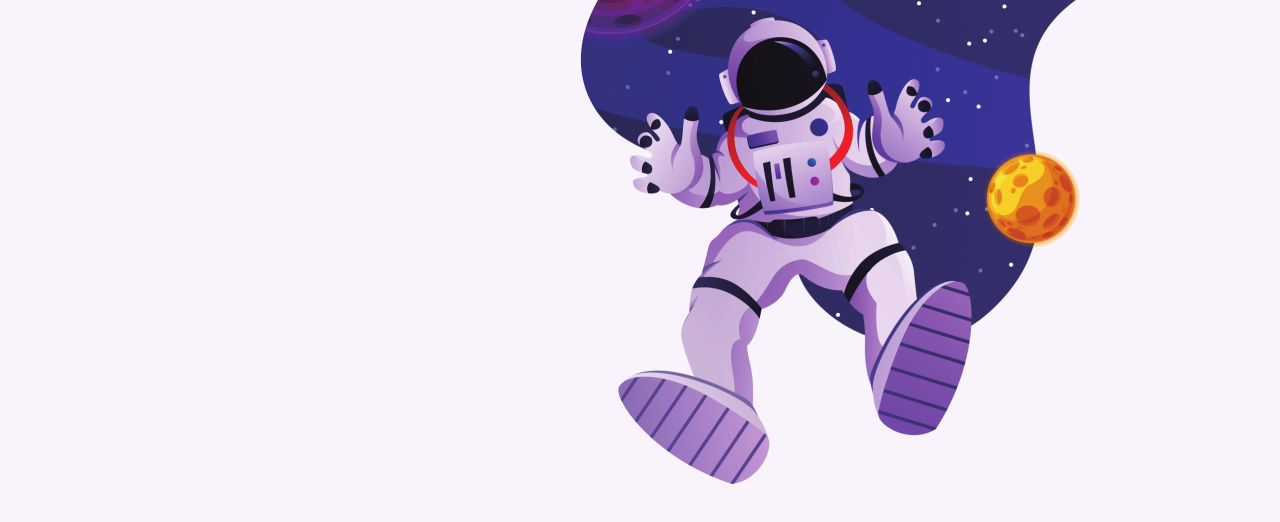
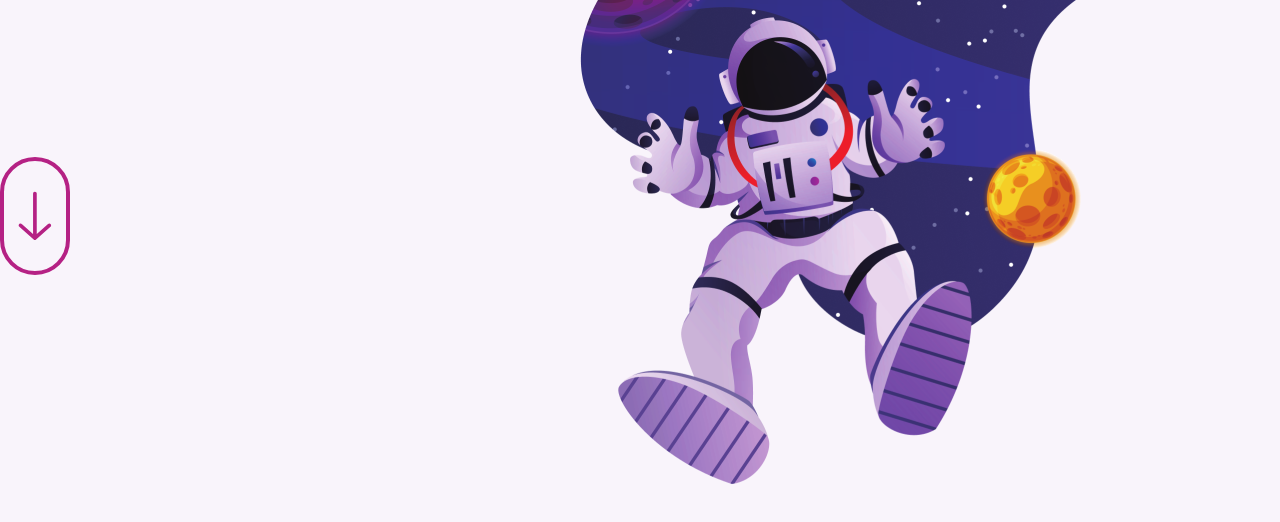
Before and after one commit to fespschulte/RS-Explorer-Explore-Sem-Limites, a plain HTML site: page index.html in a window 1280 px wide. Shown: the part 560-1082 px from the top of the page. Drawn offline with Linux system fonts and the light colour scheme.

Commit message:
ajuste de ícone de arrow

```diff
--- a/index.html
+++ b/index.html
@@ -14,6 +14,7 @@
         <div>
             <h1>Explore sem limites</h1>
             <p>Porque o aprendizado é contínuo</p>
+            <img class="arrow-down" src="./Images/arrow-down.svg" alt="">
         </div>
         <img src="./Images/image 11969.png" alt="">
     </header>
--- a/style.css
+++ b/style.css
@@ -33,6 +33,15 @@ header {
     margin-right: 10.9rem;
 }
 
+.arrow-down {
+    margin-top: 179px;
+    padding: 30px 14px;
+    border-radius: 760px;
+    border: solid 4px;
+
+    border-color: var(--accent-color);
+}
+
 h1 {
     font-size: 5.8rem;
     color: var(--accent-color);
```
Also changed, not shown: Images/arrow-down.svg (added), Images/mail.svg (added), Images/person.svg (added), Images/stars.svg (added).
